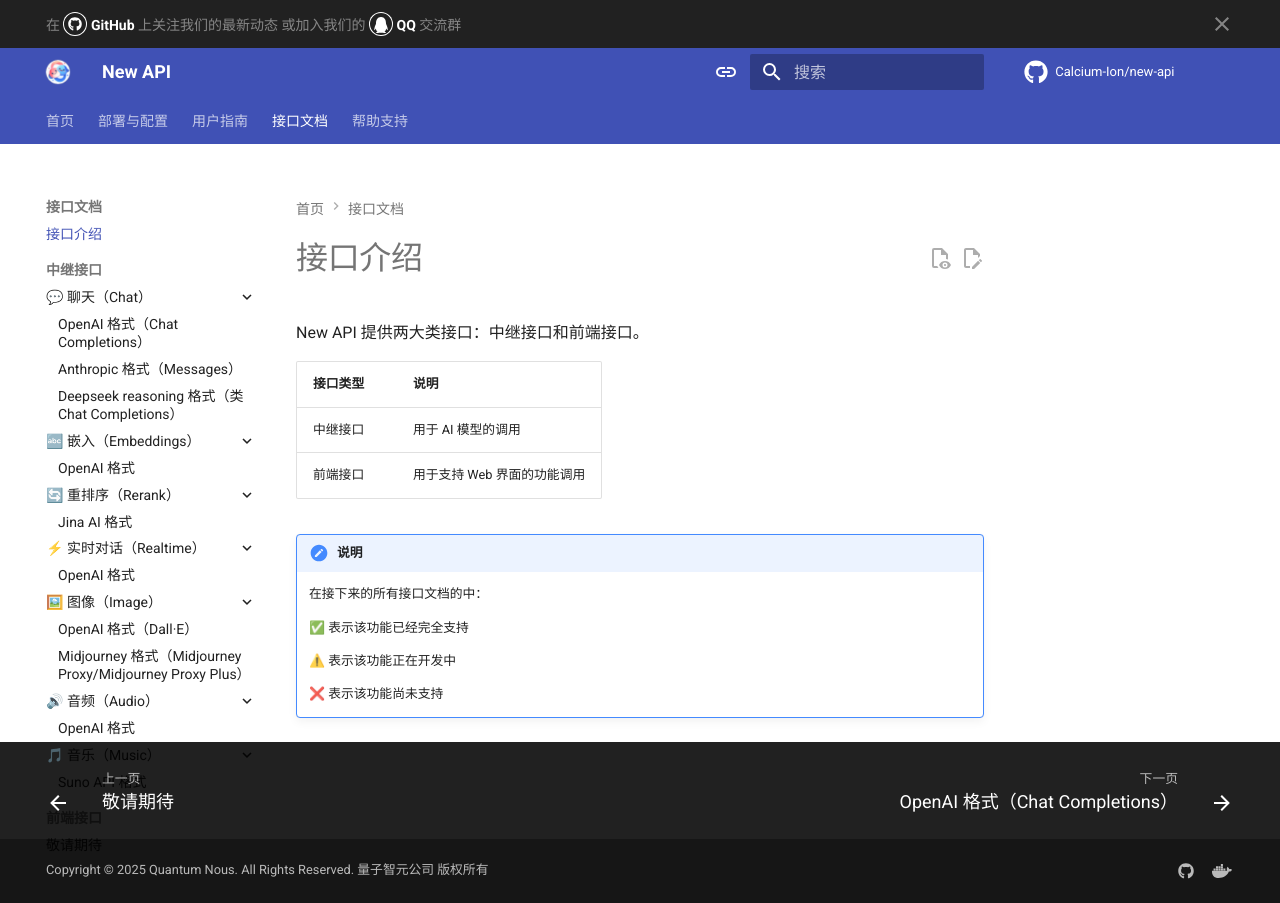
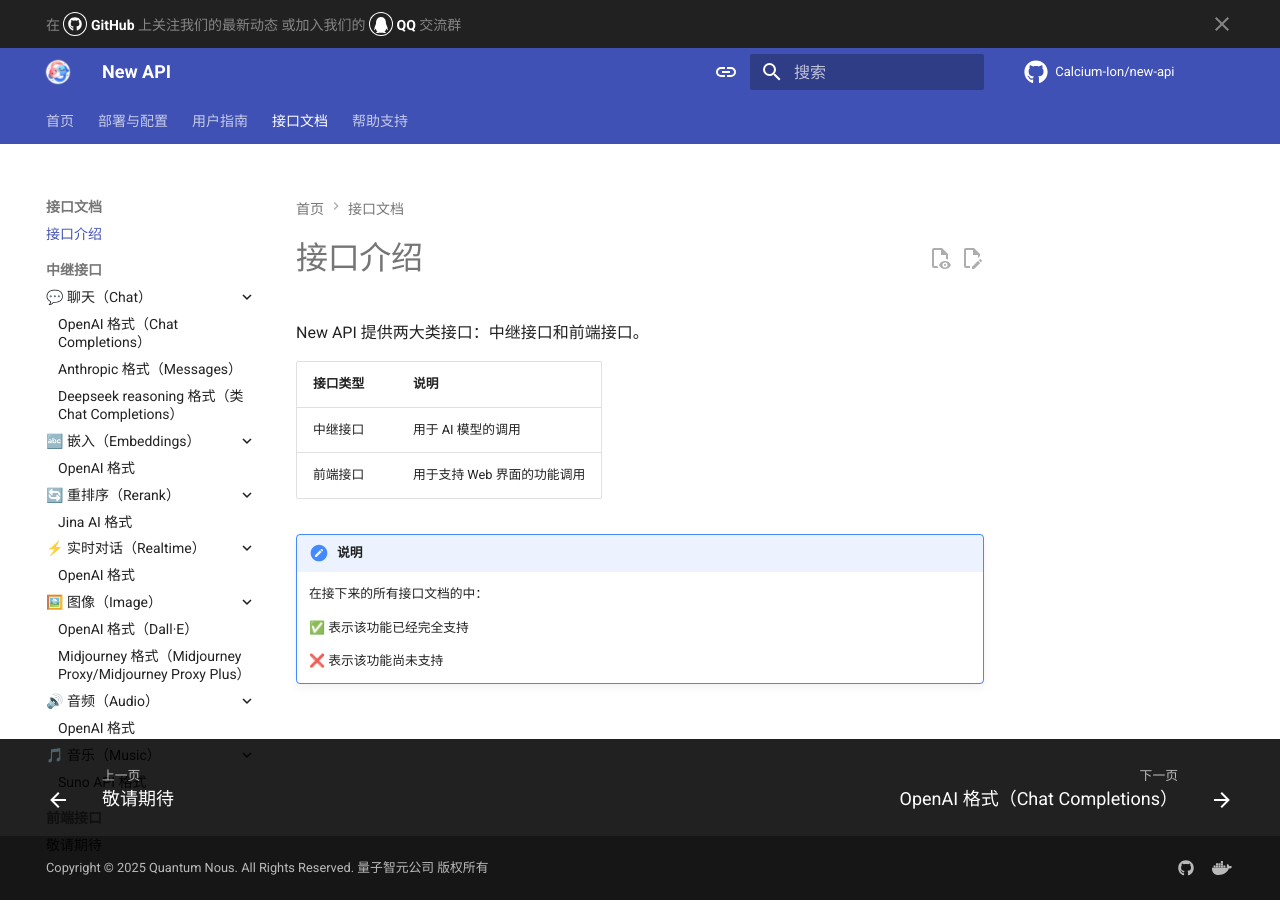
Before and after one commit to zeta-techs/new-api-docs, an MkDocs documentation site: the page built from docs/interface-introduction.md, in a window 1280 px wide. Built offline with MkDocs 1.6.1 and Material for MkDocs 9.7.7, drawn with Linux system fonts in a browser that asks for light colours; comment, search, counter and statistics services are not loaded.

Commit message:
chore: delete status in interface-introduction.md

```diff
--- a/docs/interface-introduction.md
+++ b/docs/interface-introduction.md
@@ -13,6 +13,4 @@
 
     ✅ 表示该功能已经完全支持
 
-    ⚠️ 表示该功能正在开发中
-
     ❌ 表示该功能尚未支持
```
